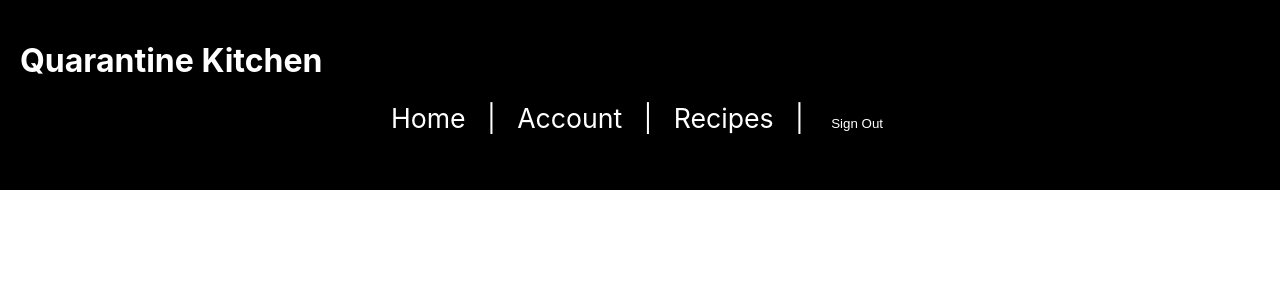
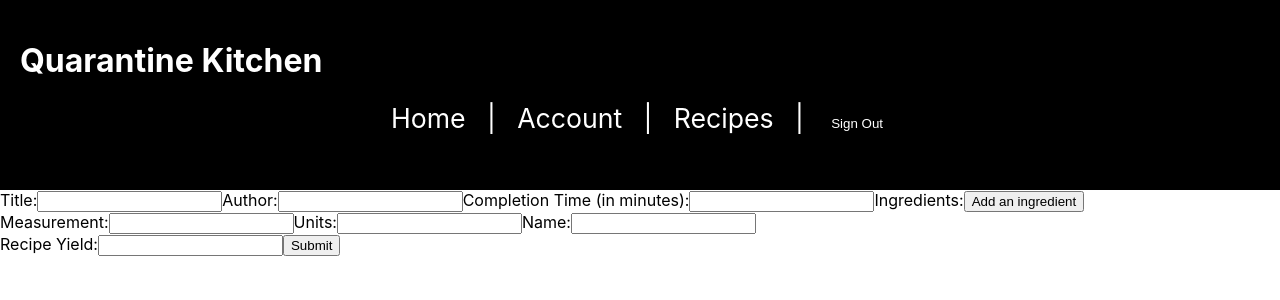
Before and after one commit to RSK9903/cs554-final-project, a React (Create React App) app in the folder front_end/: page /addrecipe in a window 1280 px wide. Shown: the top 300 px of the page. Built offline with nearby package versions, Linux system fonts and the light colour scheme; no server answers; sample sign-in values are in the browser's storage; the HTML template or start-up script is replaced by a standard one.

Commit message:
add recipe partly functional

```diff
--- a/front_end/src/components/AddRecipe.js
+++ b/front_end/src/components/AddRecipe.js
@@ -2,3 +2,109 @@ import React, { useState } from "react";
 import { Redirect } from "react-router-dom";
 import API from "../API";
 import "../App.css";
+
+function AddRecipe() {
+  const [postData, setPostData] = useState({});
+  const [ingredientData, setIngredientData] = useState([
+    { measurement: "", unit: "", name: "" },
+  ]);
+  const newIng = { measurement: "", unit: "", name: "" };
+  const [submitted, setSubmitted] = useState(false);
+  const addIng = () => {
+    setIngredientData([...ingredientData, { ...newIng }]);
+  };
+  const handleIngChange = (event) => {
+    const tempIng = [...ingredientData];
+    tempIng[event.target.dataset.id][event.target.name] = event.target.value;
+    setIngredientData(tempIng);
+  };
+  const formSubmit = async (event) => {
+    event.preventDefault();
+
+    let title = document.getElementById("title").value;
+    let author = document.getElementById("author").value;
+    let completionTime = document.getElementById("completion-time").value;
+    //let steps = document.getElementById("steps").value;
+    let recipe_yield = document.getElementById("recipe-yield").value;
+
+    let datePosted = Date.now();
+    let steps = ["steps here"];
+    let newRecipe = {
+      title: title,
+      author: author,
+      datePosted: datePosted,
+      completionTime: parseInt(completionTime),
+      ingredients: ingredientData,
+      steps: steps,
+      recipe_yield: parseInt(recipe_yield),
+    };
+
+    const { data } = await API.post("/recipes", newRecipe);
+    setPostData(data);
+    setSubmitted(true);
+  };
+
+  if (submitted) {
+    if (postData && postData._id)
+      return <Redirect to={"/recipes/" + postData._id} />;
+    else alert("Could not add recipe, please try again");
+  }
+  return (
+    <div>
+      <form id="new-recipe" onSubmit={formSubmit}>
+        <label>
+          Title:
+          <input id="title" name="title" type="text" />
+        </label>
+        <label>
+          Author:
+          <input id="author" name="author" type="text" />
+        </label>
+        <label>
+          Completion Time (in minutes):
+          <input id="completion-time" name="completion-time" type="number" />
+        </label>
+        <label>Ingredients:</label>
+        <input type="button" value="Add an ingredient" onClick={addIng} />
+        {ingredientData.map((val, ind) => {
+          return (
+            <div>
+              <label>Measurement:</label>
+              <input
+                type="text"
+                name="measurement"
+                data-id={ind}
+                onChange={handleIngChange}
+              ></input>
+              <label>Units:</label>
+              <input
+                type="text"
+                name="unit"
+                data-id={ind}
+                onChange={handleIngChange}
+              ></input>
+              <label>Name:</label>
+              <input
+                type="text"
+                name="name"
+                data-id={ind}
+                onChange={handleIngChange}
+              ></input>
+            </div>
+          );
+        })}
+        {/* <label>
+          Steps:
+          <input id="steps" name="steps" type="text" />
+        </label> */}
+        <label>
+          Recipe Yield:
+          <input id="recipe-yield" name="recipe-yield" type="number" />
+        </label>
+        <input type="submit" value="Submit" />
+      </form>
+    </div>
+  );
+}
+
+export default AddRecipe;
--- a/front_end/src/components/App.js
+++ b/front_end/src/components/App.js
@@ -11,6 +11,7 @@ import { AuthProvider } from "../firebase/Auth";
 import PrivateRoute from "./PrivateRoute";
 import SingleRecipe from "./SingleRecipe";
 import RecipeList from "./RecipeList";
+import AddRecipe from "./AddRecipe";
 function App() {
   return (
     <AuthProvider>
@@ -24,6 +25,7 @@ function App() {
         <Route exact path="/" component={Landing} />
         <PrivateRoute path="/home" component={Home} />
         <PrivateRoute path="/account" component={Account} />
+        <PrivateRoute path="/addrecipe" component={AddRecipe} />
         <Route path="/signin" component={SignIn} />
         <Route path="/signup" component={SignUp} />
         <Route path="/recipes/:id" exact component={SingleRecipe}></Route>
```
Also changed, not shown: 1 other file (tests, documents, lock files or other folders).
